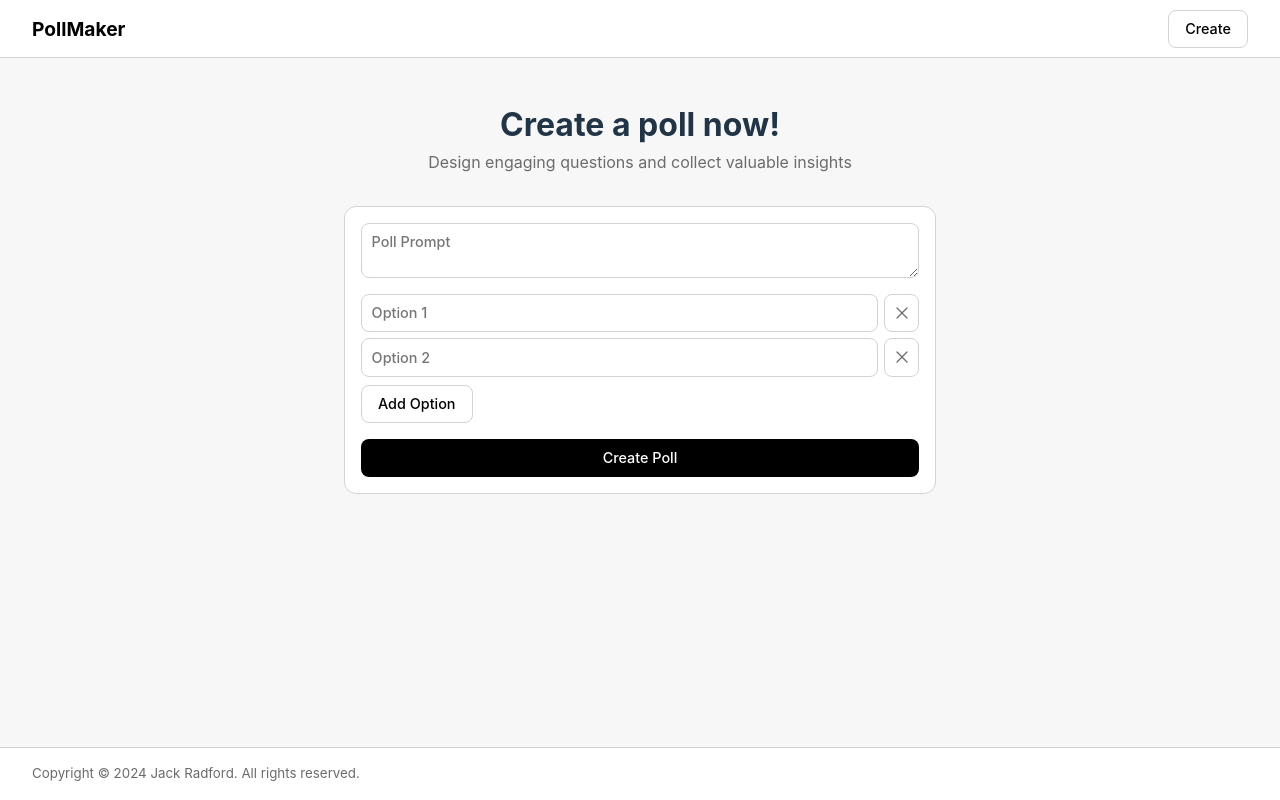
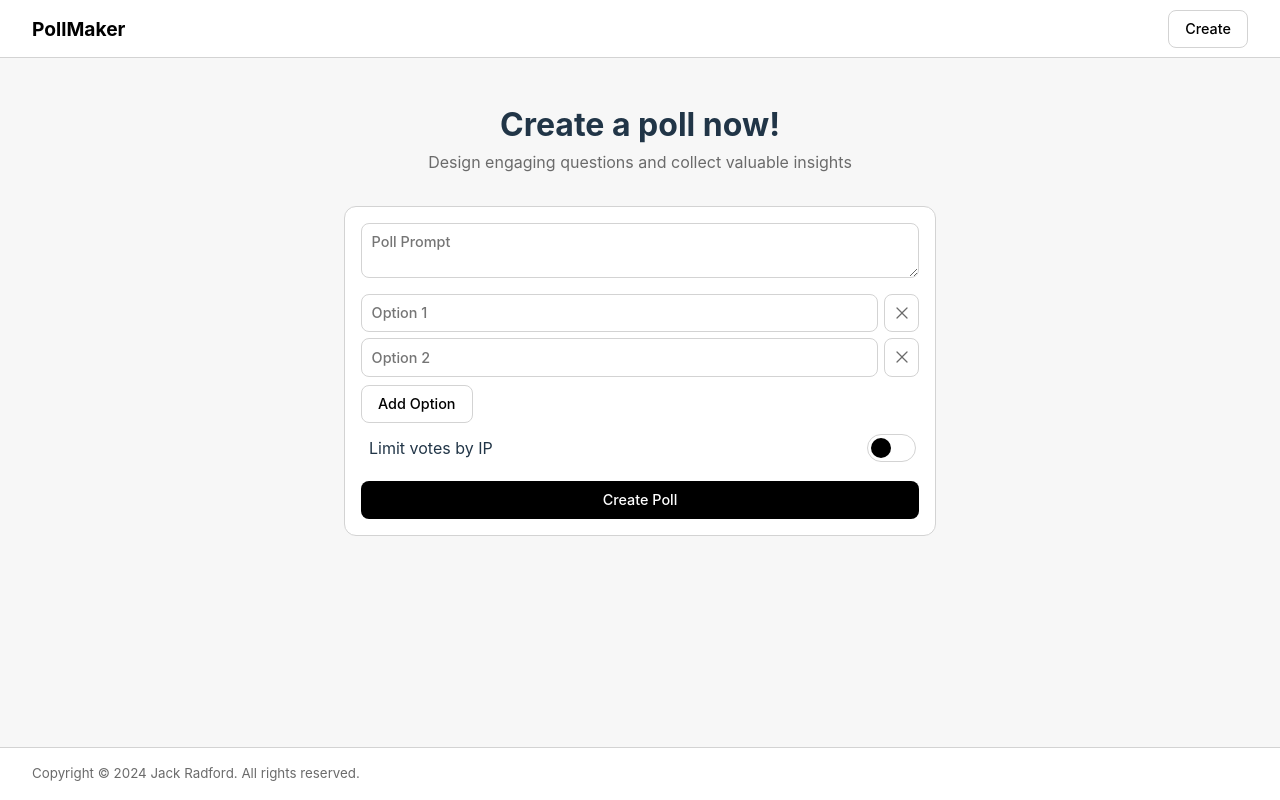
Before and after one commit to JackWRadford/polls-frontend, a React (Vite) app: page /create-poll in a window 1280 px wide. Built offline with nearby package versions, Linux system fonts and the light colour scheme; no server answers.

Commit message:
Updated the poll type definition to remove endsAt and add an optional limitVotesByIp property. Updated usePollForm to handle limitVotesByIp. Added a limitVotesByIp Switch input to the CreatePollCard form.

```diff
--- a/src/components/create-poll-card/CreatePollCard.tsx
+++ b/src/components/create-poll-card/CreatePollCard.tsx
@@ -2,6 +2,7 @@ import { usePollForm } from "../../hooks/usePollForm";
 import Button from "../common/button/Button";
 import Card from "../common/card/Card";
 import ErrorMessage from "../common/error-message/ErrorMessage";
+import Switch from "../common/switch/Switch";
 import TextArea from "../common/text-area/TextArea";
 import styles from "./createPollCard.module.css";
 import PollOptionInput from "./poll-option-input/PollOptionInput";
@@ -10,11 +11,13 @@ const CreatePollCard = () => {
 	const {
 		prompt,
 		options,
+		limitVotesByIp,
 		validationError,
 		isLoading,
 		handlePromptChange,
 		handleOptionChange,
 		handleAddOption,
+		toggleLimitVotesByIp,
 		handleDeleteOption,
 		handleSubmit,
 	} = usePollForm();
@@ -48,6 +51,12 @@ const CreatePollCard = () => {
 						type="button"
 						fitContent
 					/>
+					<Switch
+						id={"limitVotesByIp"}
+						label="Limit votes by IP"
+						checked={limitVotesByIp}
+						onChange={toggleLimitVotesByIp}
+					/>
 				</div>
 				{validationError && <ErrorMessage message={validationError} />}
 				<Button
--- a/src/hooks/usePollForm.ts
+++ b/src/hooks/usePollForm.ts
@@ -7,7 +7,12 @@ export const usePollForm = () => {
 	const [options, setOptions] = useState<string[]>(["", ""]);
 	const [validationError, setValidationError] = useState<string>("");
 	const [isLoading, setIsLoading] = useState(false);
+	const [limitVotesByIp, setLimitVotesByIp] = useState(false);
 	const navigate = useNavigate();
+
+	const toggleLimitVotesByIp = () => {
+		setLimitVotesByIp((prev) => !prev);
+	};
 
 	const handlePromptChange = (
 		event: React.ChangeEvent<HTMLTextAreaElement>
@@ -61,6 +66,7 @@ export const usePollForm = () => {
 		const body = JSON.stringify({
 			title: prompt,
 			options: filteredOptions,
+			limitVotesByIp: limitVotesByIp,
 		});
 
 		try {
@@ -95,11 +101,13 @@ export const usePollForm = () => {
 	return {
 		prompt,
 		options,
+		limitVotesByIp,
 		validationError,
 		isLoading,
 		handlePromptChange,
 		handleOptionChange,
 		handleAddOption,
+		toggleLimitVotesByIp,
 		handleDeleteOption,
 		handleSubmit,
 	};
--- a/src/types/pollTypes.ts
+++ b/src/types/pollTypes.ts
@@ -8,7 +8,7 @@ export type Poll = {
 	title: string;
 	options: Option[];
 	createdAt: Date;
-	endsAt: Date;
+	limitVotesByIp?: boolean;
 };
 
 export type Vote = {
```
